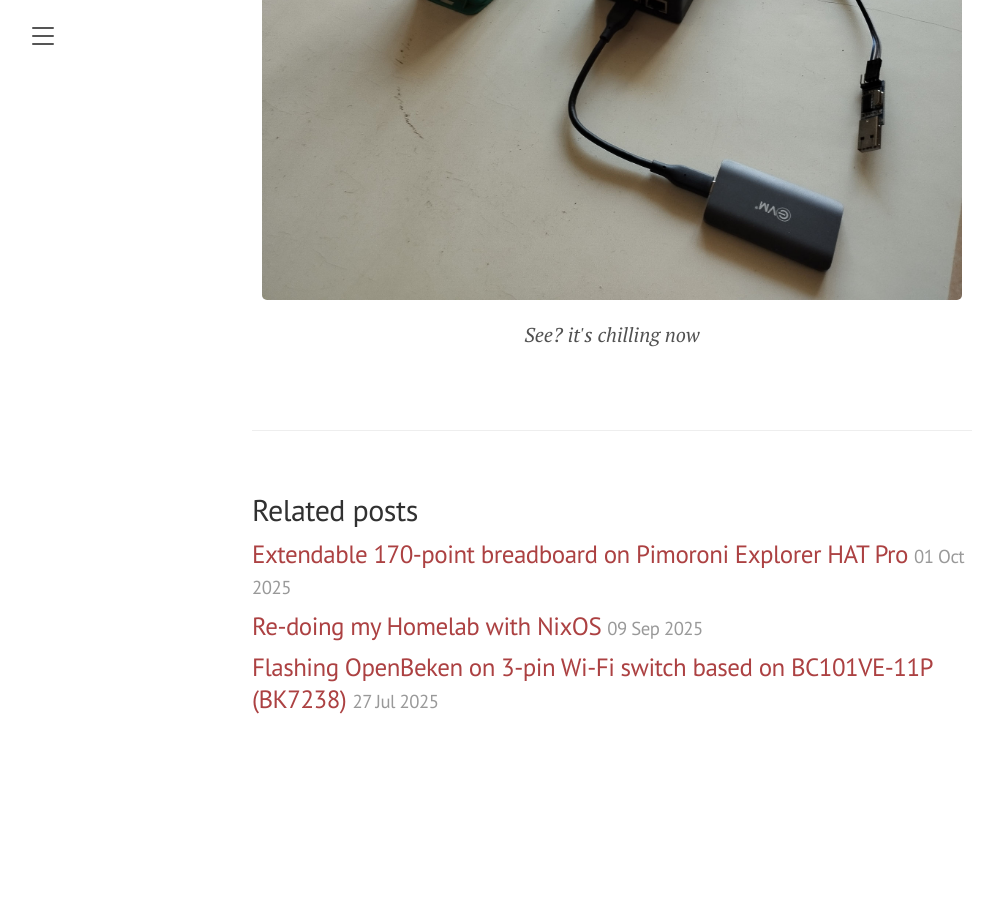
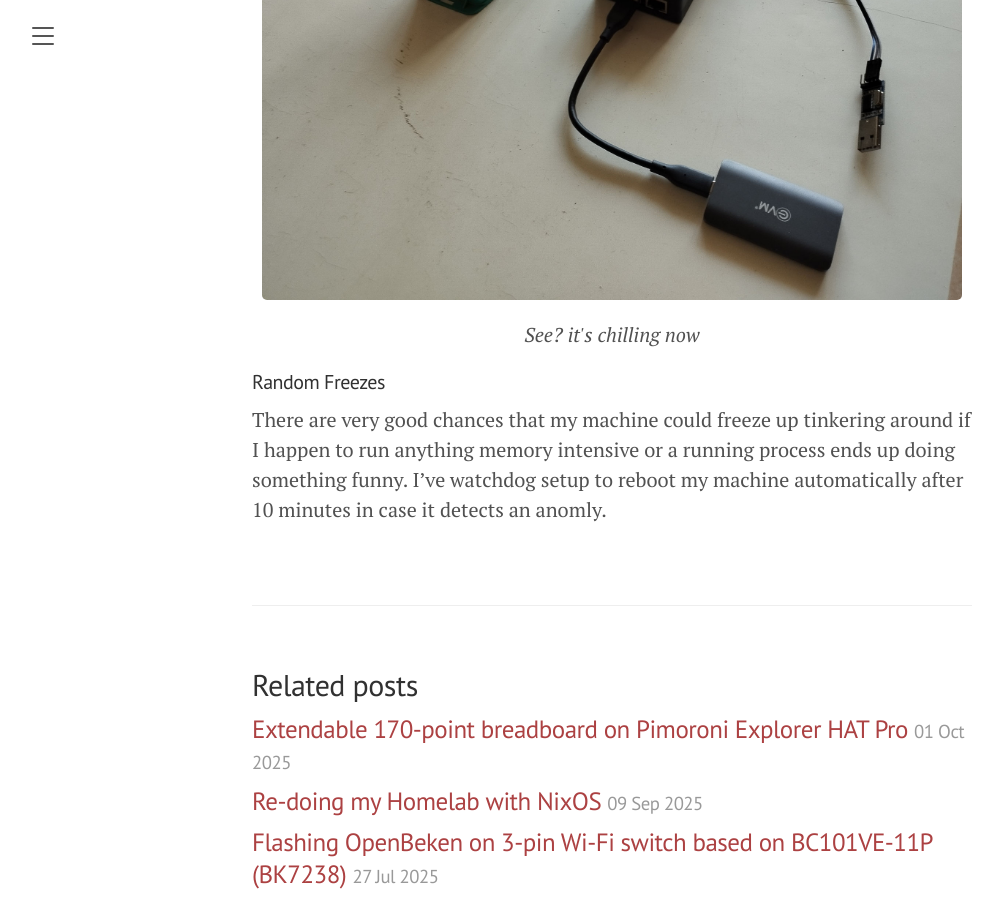
Before and after one commit to ritiek/ritiek.github.io, a Jekyll site: the page built from _posts/2023-12-26-homelabbing-on-a-raspberry-pi-4.md, in a window 1280 px wide and 900 px high, scrolled down 9235 px. Shown: the whole window, without its empty margins (28-1031 px from the left). Built offline with Jekyll 4.4.1, drawn with Linux system fonts in a browser that asks for light colours; nearby versions of some CDN libraries; before the commit the page ends 9960 px from its top, so only the background shows below that.

Commit message:
A note on watchdog

```diff
--- a/_posts/2023-12-26-homelabbing-on-a-raspberry-pi-4.md
+++ b/_posts/2023-12-26-homelabbing-on-a-raspberry-pi-4.md
@@ -296,3 +296,9 @@ take automated backup snapshots of my docker data directory more often than the
   <img src="/public/assets/IMG_20230904_144125_preview.jpeg" width="700">
   <i>See? it's chilling now</i>
 </p>
+
+#### Random Freezes
+
+There are very good chances that my machine could freeze up tinkering around if I happen to run anything
+memory intensive or a running process ends up doing something funny. I've watchdog setup to reboot my machine
+automatically after 10 minutes in case it detects an anomly.
```
